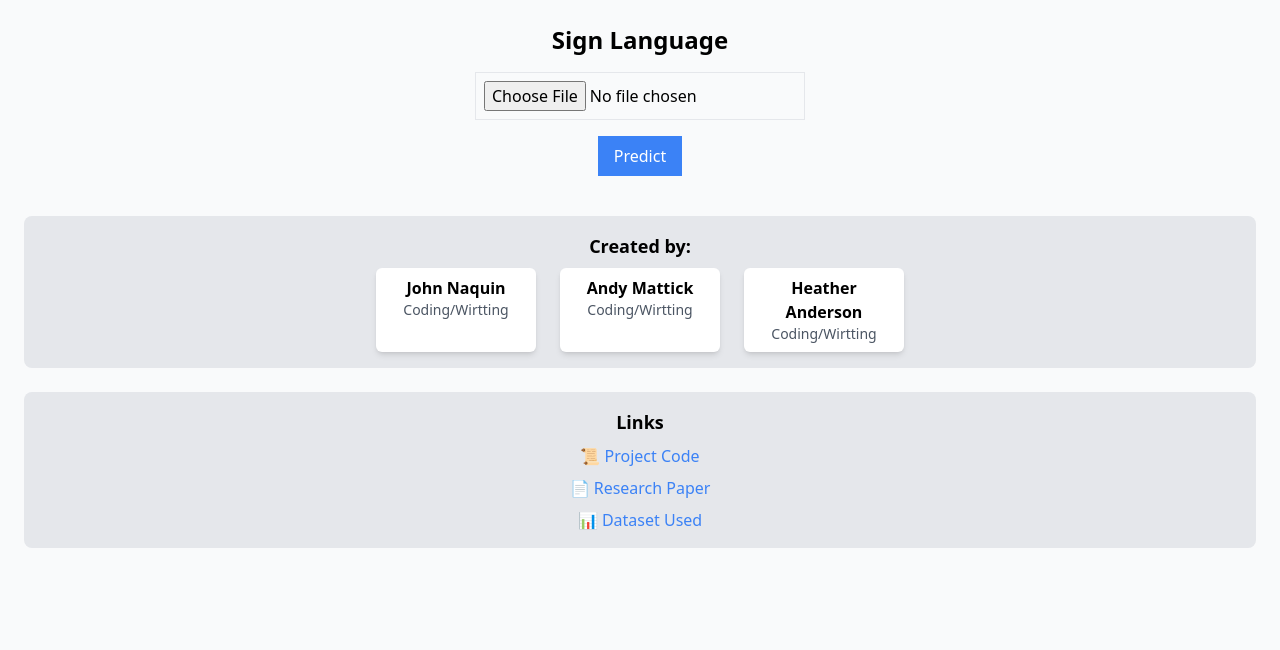
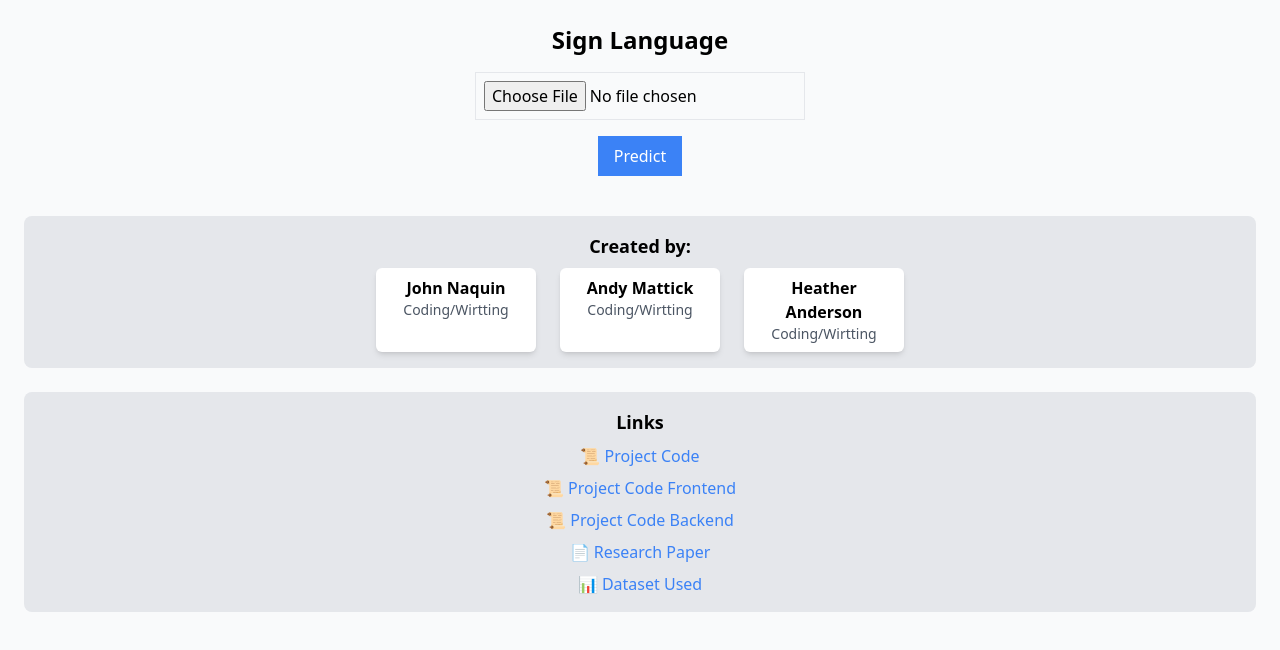
Before and after one commit to John-Naquin/Sign-Language-Using-CNN-Frontend, a React (Vite) app: page / in a window 1280 px wide. Shown: the top 650 px of the page. Built offline with nearby package versions, Linux system fonts and the light colour scheme.

Commit message:
Added link to backend and frontend for website

```diff
--- a/src/App.jsx
+++ b/src/App.jsx
@@ -80,6 +80,20 @@ function App() {
             📜 Project Code
           </a>
           <a
+            href="https://github.com/John-Naquin/Sign-Language-Using-CNN-Frontend"
+            target="_blank"
+            className="text-blue-500 hover:underline"
+          >
+            📜 Project Code Frontend
+          </a>
+          <a
+            href="https://github.com/John-Naquin/Sign-Language-Using-CNN-Backend"
+            target="_blank"
+            className="text-blue-500 hover:underline"
+          >
+            📜 Project Code Backend
+          </a>
+          <a
             href=""
             target="_blank"
             className="text-blue-500 hover:underline"
```
